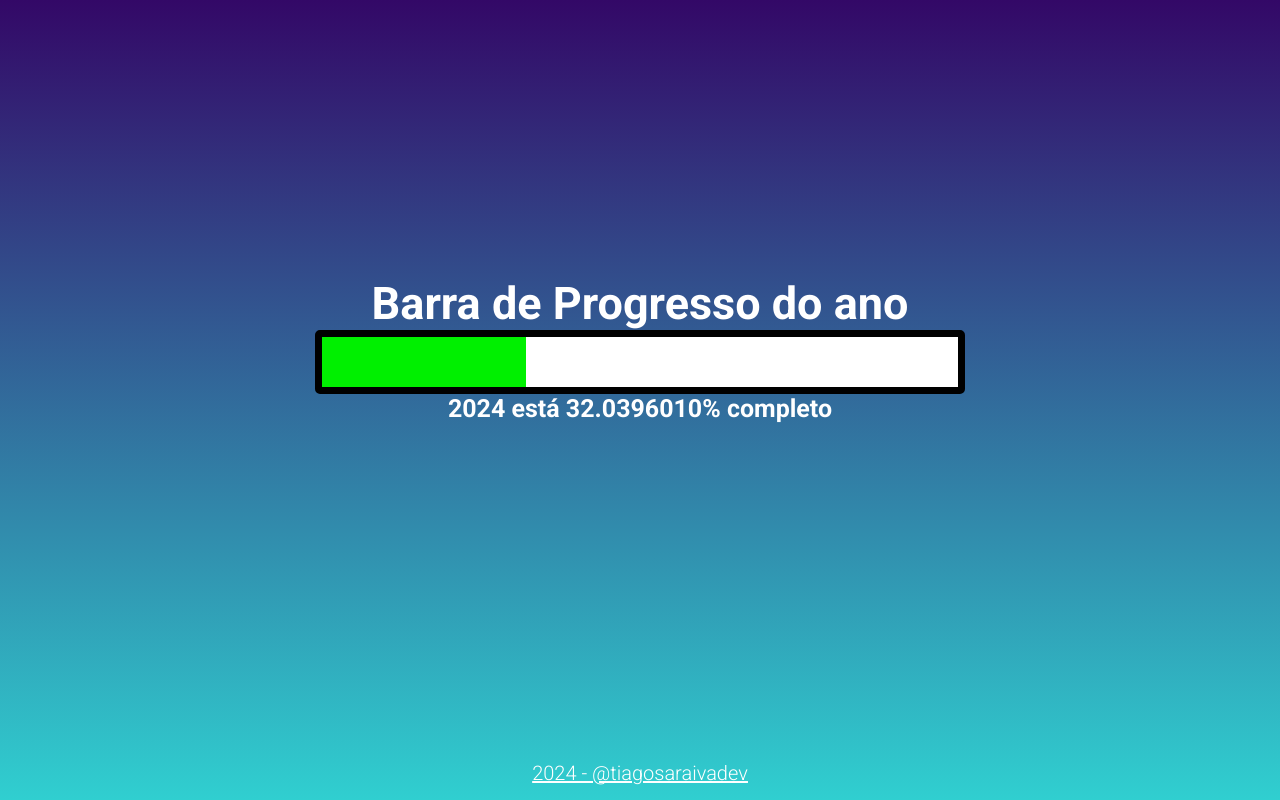
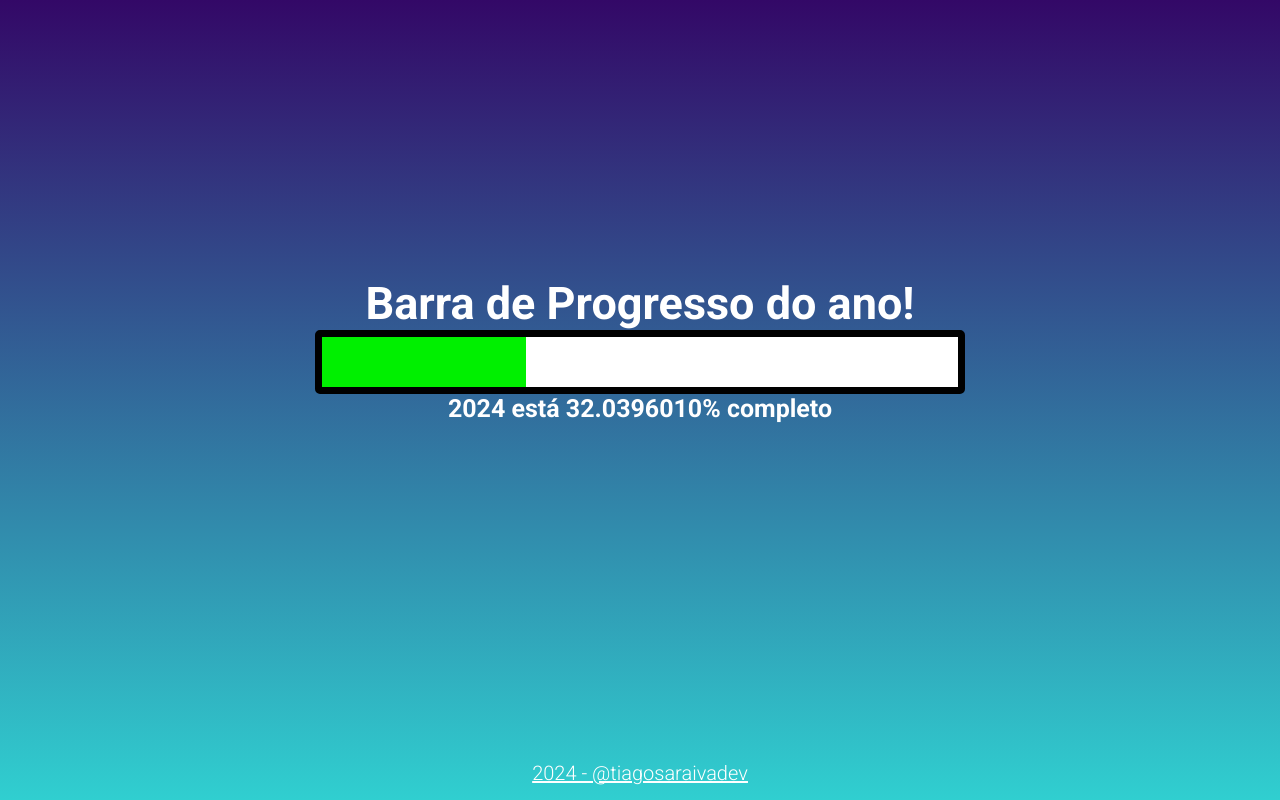
Before and after one commit to tiagosaraivadev/yearprogressbar, a plain HTML site: page index.html in a window 1280 px wide. Drawn offline with Linux system fonts and the light colour scheme.

Commit message:
Alterando título

```diff
--- a/index.html
+++ b/index.html
@@ -12,7 +12,7 @@
     <main>
         <div id="container">
             <div id="title">
-                <h2>Barra de Progresso do ano</h2>
+                <h2>Barra de Progresso do ano!</h2>
             </div>
             <div id="myBar">
                 <div id="myProgress"></div>
```
